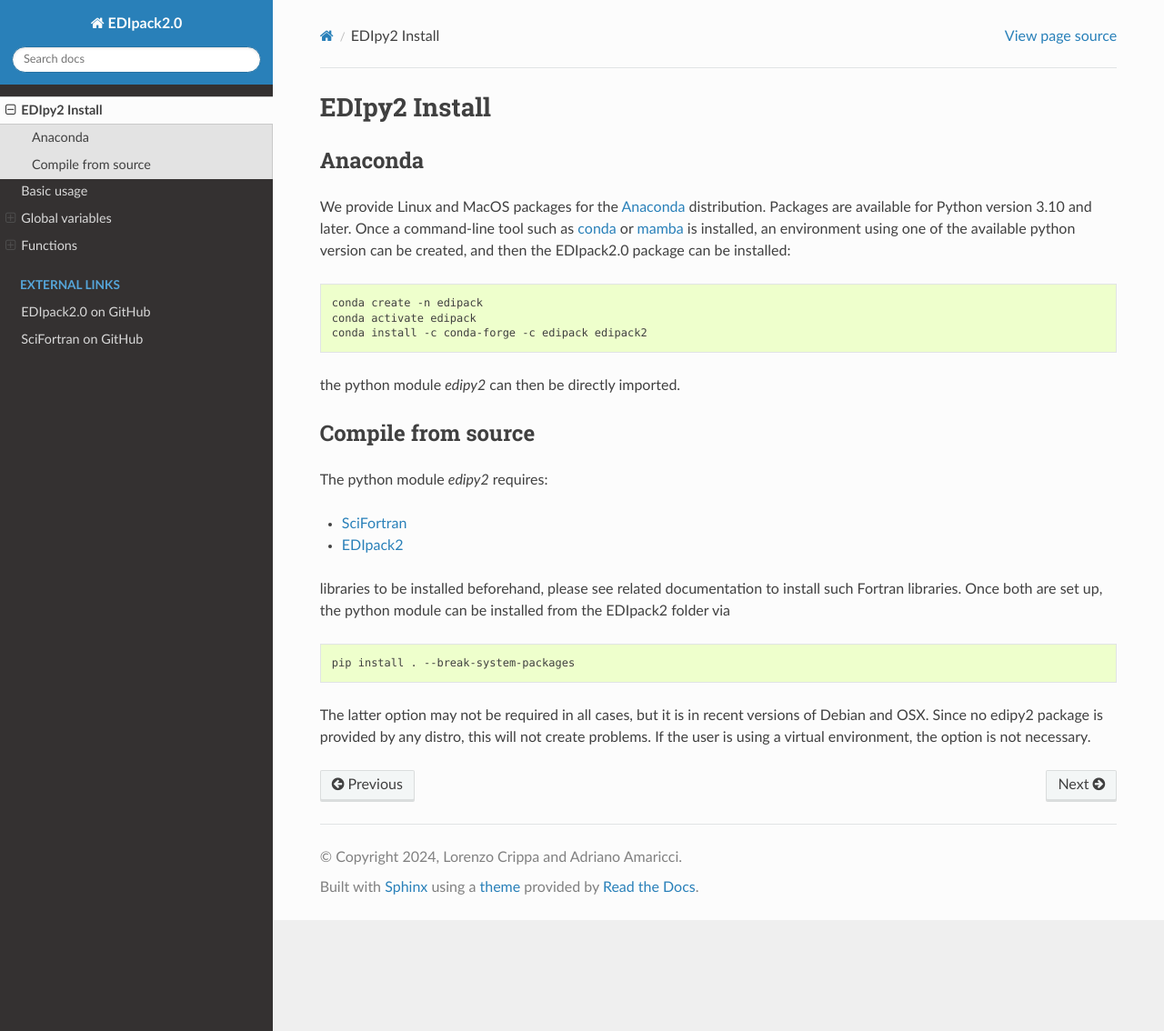
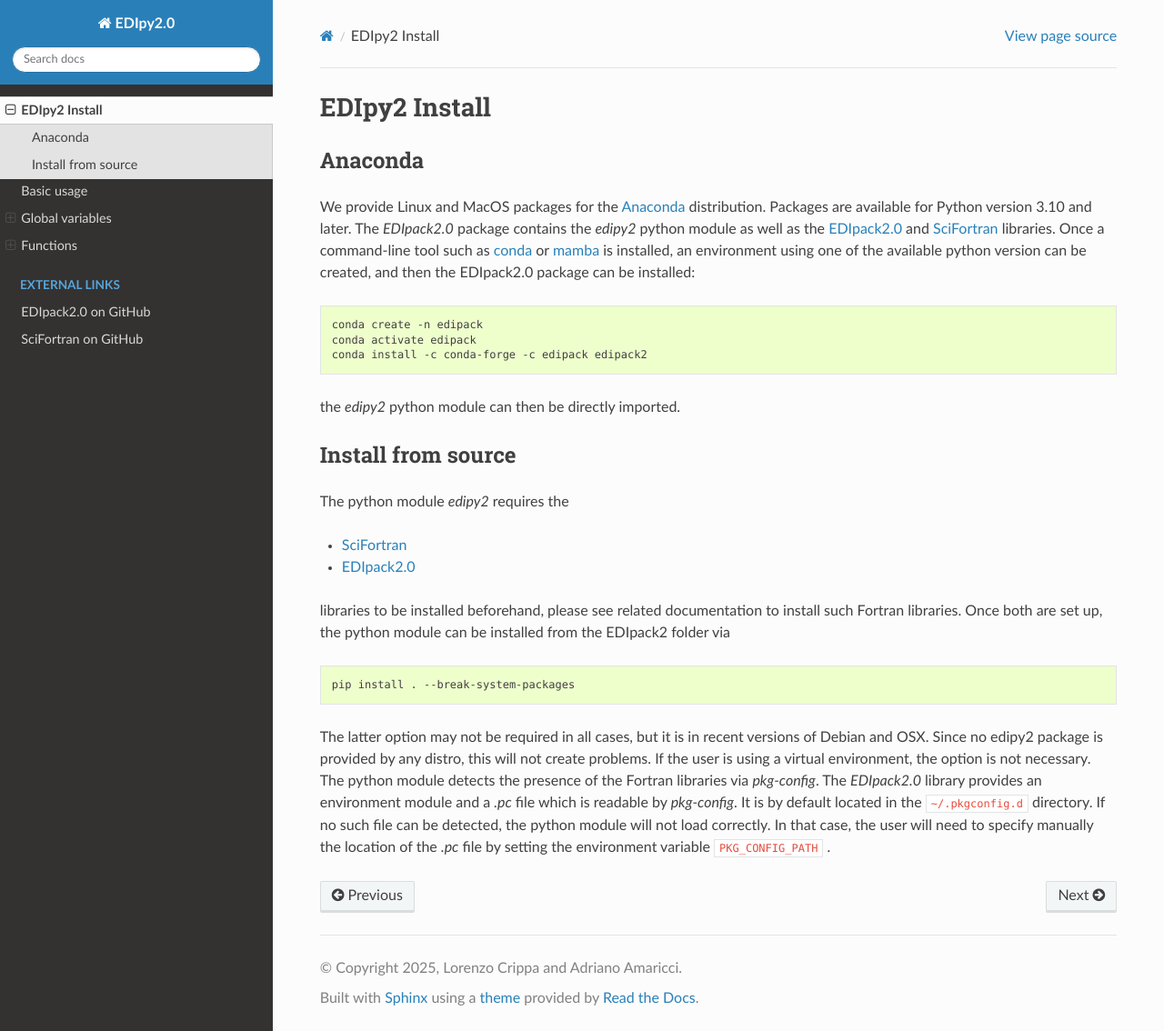
Before and after one commit to EDIpack/EDIpy2.0, a Sphinx documentation site: the page built from doc/pyinstallation.rst, in a window 1280 px wide and 1134 px high. Shown: the whole window at 91% size. Built offline with Sphinx 7.4.7 and the Read the Docs theme 3.1.0, drawn with Linux system fonts in a browser that asks for light colours; the version number is read from the project's files by our own code.

Commit message:
Updated documentation

```diff
--- a/doc/basicusage.rst
+++ b/doc/basicusage.rst
@@ -12,7 +12,9 @@ The edipy2 module consists mainly of a class called :code:`global_env`. The glob
     from mpi4py import MPI
     import os,sys
 
-An example driver is provided in the folder :code:`tests/python` of the EDIpack2 repo. The basic steps to follow to run a single loop of DMFT-ED with edipy2 are the following:
+The `EDIpack2.0 <https://www.github.com/EDIpack/EDIpack2.0/>`_ library offers, as an independent module, an interface for real-space DMFT functions (see relevant `documentation <https://edipack.github.io/EDIpack2.0/>`_). `EDIpy2.0` is in principle capable of solving real-space DMFT problems, provided the :code:`edipack2ineq2py.so` library is correctly installed in the system. If this library cannot be found, the python module will disable the real-space DMFT functions, and invoking them will result in a :code:`RuntimeError`. The user can check the availability of the real-space DMFT interface by printing the value of :code:`edipy2.global_env.has_ineq`.
+
+An example driver is provided in the :code:`tests` folder of the `EDIpy2.0` repository. The basic steps to follow to run a single loop of DMFT-ED with edipy2 are the following:
 
 Read the input file
 
--- a/doc/conf.py
+++ b/doc/conf.py
@@ -25,8 +25,8 @@ import sphinxfortran_ng
 
 # -- Project information -----------------------------------------------------
 
-project = u'EDIpack2.0'
-copyright = u'2024, Lorenzo Crippa and Adriano Amaricci'
+project = u'EDIpy2.0'
+copyright = u'2025, Lorenzo Crippa and Adriano Amaricci'
 author = u'Lorenzo Crippa and Adriano Amaricci'
 
 # The short X.Y version
@@ -203,7 +203,7 @@ latex_elements = {
 # (source start file, target name, title,
 #  author, documentclass [howto, manual, or own class]).
 latex_documents = [
-    (master_doc, 'EDIpack2.tex', u'EDIpack2 documentation',
+    (master_doc, 'EDIpy2.tex', u'EDIpy2.0 documentation',
      u'io', 'manual'),
 ]
 
--- a/doc/pyinstallation.rst
+++ b/doc/pyinstallation.rst
@@ -7,7 +7,7 @@ EDIpy2 Install
 Anaconda
 ------------
 
-We provide Linux and MacOS packages for the `Anaconda <https://www.anaconda.com/>`_ distribution. Packages are available for Python version 3.10 and later.
+We provide Linux and MacOS packages for the `Anaconda <https://www.anaconda.com/>`_ distribution. Packages are available for Python version 3.10 and later. The `EDIpack2.0` package contains the `edipy2` python module as well as the `EDIpack2.0 <https://www.github.com/EDIpack/EDIpack2.0/>`_ and `SciFortran <https://www.github.com/scifortran/scifortran/>`_ libraries.
 Once a command-line tool such as `conda <https://www.anaconda.com/>`_ or `mamba <https://mamba.readthedocs.io/en/latest/>`_ is installed, an environment using one of the available python version can be created, and then the EDIpack2.0 package can be installed:
 
 .. code-block:: shell
@@ -17,16 +17,16 @@ Once a command-line tool such as `conda <https://www.anaconda.com/>`_ or `mamba
    conda install -c conda-forge -c edipack edipack2
 
 
-the python module `edipy2` can then be directly imported.
+the `edipy2` python module can then be directly imported.
 
-Compile from source
+Install from source
 ---------------------
 
-The python module `edipy2` requires:
+The python module `edipy2` requires the
 
-* `SciFortran <https://github.com/scifortran/SciFortran>`_
+* `SciFortran`_
 
-* `EDIpack2 <https://github.com/edipack/EDIpack2.0>`_
+* `EDIpack2.0`_
 
 libraries to be installed beforehand, please see related documentation
 to install such Fortran libraries. Once both are set up, the python module can be installed from the EDIpack2 folder via
@@ -36,3 +36,4 @@ to install such Fortran libraries. Once both are set up, the python module can b
    pip install . --break-system-packages
 
 The latter option may not be required in all cases, but it is in recent versions of Debian and OSX. Since no edipy2 package is provided by any distro, this will not create problems. If the user is using a virtual environment, the option is not necessary.
+The python module detects the presence of the Fortran libraries via `pkg-config`. The `EDIpack2.0` library provides an environment module and a `.pc` file which is readable by `pkg-config`. It is by default located in the :code:`~/.pkgconfig.d` directory. If no such file can be detected, the python module will not load correctly. In that case, the user will need to specify manually the location of the `.pc` file by setting the environment variable :code:`PKG_CONFIG_PATH` .
```
Also changed, not shown: 3 other files.
